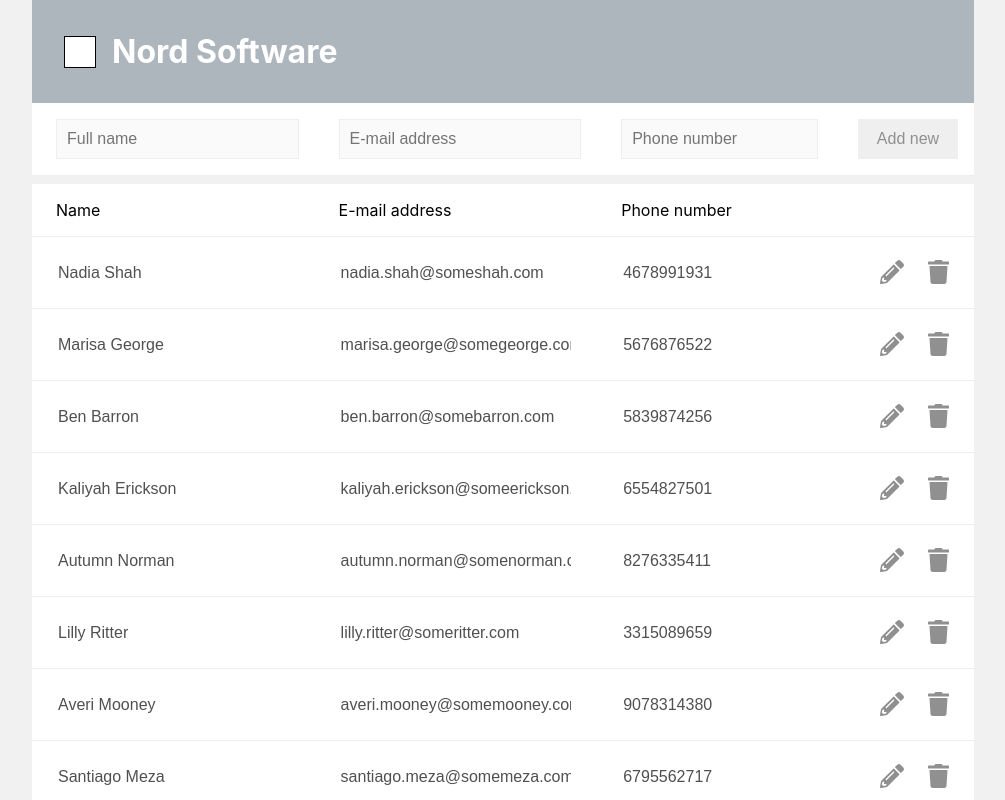
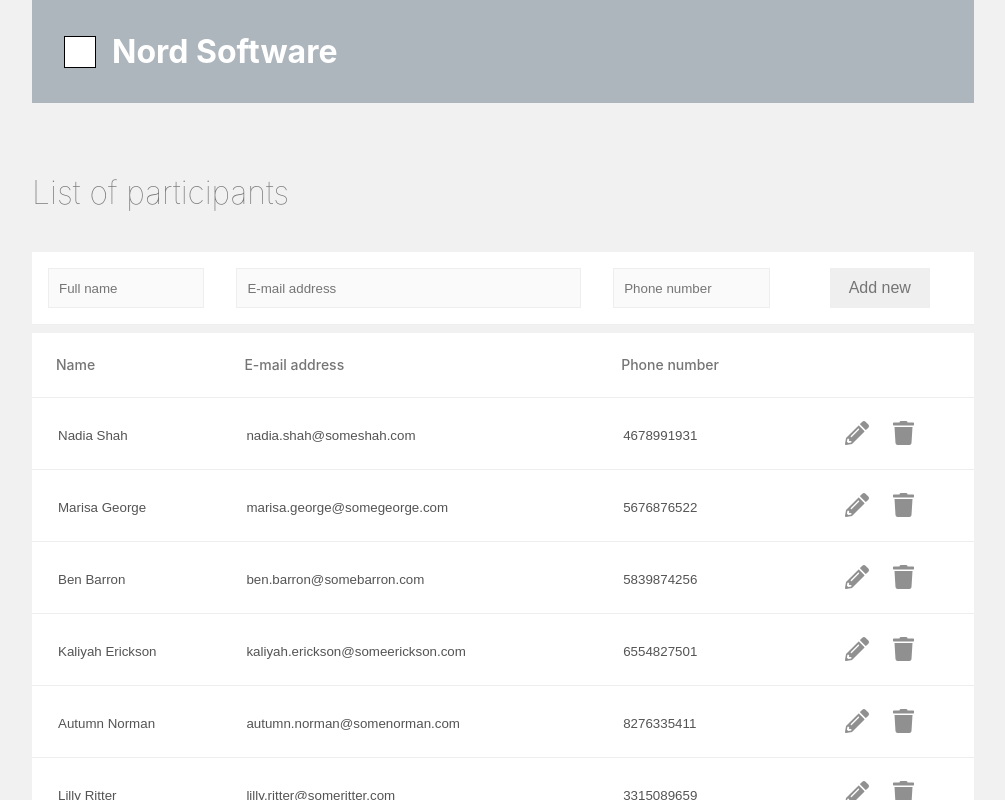
Before and after one commit to ramromail/contactbook, a React (Create React App) app: page / in a window 1280 px wide. Shown: the top 800 px of the page, without its empty margins (137-1142 px from the left). Built offline with nearby package versions, Linux system fonts and the light colour scheme.

Commit message:
mostly done, todo: sorting icons

```diff
--- a/src/App.css
+++ b/src/App.css
@@ -3,7 +3,7 @@
 }
 
 .header {
-  background-color: rgb(173,181,189);
+  background-color: rgb(173, 181, 189);
   color: white;
   width: 100%;
   padding: 32px;
@@ -23,6 +23,12 @@
   margin: 0;
 }
 
+.listHeader {
+  color: #757575;
+  margin: 70px 0 40px 0;
+  font-weight: 100;
+}
+
 body {
   background-color: #f1f1f1;
 }
@@ -33,7 +39,6 @@ body {
   margin: 0 auto;
   clear: both;
 }
-
 
 table {
   border-collapse: collapse;
@@ -50,26 +55,37 @@ td input {
 }
 
 table td:nth-child(1) {
-  width: 30%;
+  width: 20%;
 }
 
 table td:nth-child(2) {
-  width: 30%;
+  width: 40%;
 }
 
 table td:nth-child(3) {
-  width: 30;
+  width: 20%;
 }
 
 table td:nth-child(4) {
-  width: 10%;
+  width: 20%;
+  text-align: center;
+}
+
+table.addcontacts thead tr td {
+  padding: 16px;
+}
+
+table.contactsList thead tr td {
+  padding: 24px;
 }
 
 table.addcontacts thead tr td,
-table.contactsList thead tr td
-{
-  padding: 16px 16px 16px 24px;
+table.contactsList thead tr td {
   height: 48px;
+  color: #757575;
+  font-size: 14px;
+  line-height: 16px;
+  font-weight: 500;
 }
 
 table.contactsList tbody tr td {
@@ -95,19 +111,45 @@ button {
   font-size: 16px;
   width: 100px;
   height: 40px;
-  color: #909090;
+  color: #757575;
+  cursor: pointer;
 }
 
-input[type="text"],
-input[type="email"] {
+.cancelButton, .saveButton {
+  display: inline-block;
+  width: 40%;
+  margin: 0 5px;
+  height: 40px;
+}
+
+.cancelButton {
+  color: #0077ff;
+}
+
+.saveButton {
+  background-color: #0077ff;
+  color: #FFFFFF;
+}
+
+.cancelButton:hover {
+  background-color: rgba(0,0,0,0.2);
+}
+
+.saveButton:hover {
+  background-color:  rgba(0,0,255, 0.8);
+}
+
+.addcontacts  button:hover {
+  background-color: rgba(0,0,0,0.2);
+}
+
+/* input[type="text"], input[type="email"] {
   color: #505050;
   font-size: 16px;
   font-weight: 400;
-  /* width: 100%; */
-}
+} */
 
-.addcontacts input[type="email"],
-.addcontacts input[type="text"] {
+.addcontacts input[type="email"], .addcontacts input[type="text"] {
   padding: 0 10px;
   height: 40px;
   color: #919191;
@@ -115,12 +157,32 @@ input[type="email"] {
   border: 1px solid #EEEEEE;
 }
 
+.contactsList input[type="email"]:enabled, .contactsList input[type="text"]:enabled {
+  padding: 0 10px;
+  height: 40px;
+  color: #919191;
+  background-color: #FAFAFA;
+  border: 1px solid #EEEEEE;
+}
+
+table.contactsList thead tr td > span:hover{
+  cursor: pointer;
+  background-color: #eee;
+  padding: 5px 5px 5px 2px;
+}
+
 table.contactsList tbody tr td input {
   border: 0;
+  background-color: transparent;
 }
 
 .faicons {
-  margin-right: 24px;
+  margin: 12px;
   font-size: 24px;
   color: #909090;
+  cursor: pointer;
 }
+
+table.contactsList tbody tr:hover  {
+  background-color: rgba(0,0,0,0.1);
+}
--- a/src/App.js
+++ b/src/App.js
@@ -1,5 +1,4 @@
 import React from "react";
-// import logo from "./logo.svg";
 import "./App.css";
 
 import Header from "./Components/header";
@@ -21,12 +20,28 @@ class App extends React.Component {
         emailAddress: "",
         phoneNumber: "",
         id: ""
+      },
+      itemToEdit: {
+        fullName: "",
+        emailAddress: "",
+        phoneNumber: "",
+        id: ""
+      },
+      sort: {
+        name: "default",
+        email: "default",
+        phone: "default",
       }
     };
+
     this.addItem = this.addItem.bind(this);
-    this.handleInput = this.handleInput.bind(this);
+    this.cancelEdit = this.cancelEdit.bind(this);
+    this.saveItem = this.saveItem.bind(this);
+    this.handleAddInput = this.handleAddInput.bind(this);
+    this.handleEditInput = this.handleEditInput.bind(this);
+    this.editItem = this.editItem.bind(this);
     this.deleteItem = this.deleteItem.bind(this);
-    this.setUpdate = this.setUpdate.bind(this);
+    this.sortTable = this.sortTable.bind(this);
   }
 
   componentDidMount() {
@@ -54,20 +69,15 @@ class App extends React.Component {
   addItem(e) {
     e.preventDefault();
     const newItem = this.state.currentItem;
-    if (newItem.fullName === "") {
-      alert('Please provide a name.');
-      return false;
-    }
-    else if (newItem.emailAddress === "") {
-      alert('Please provide a valid e-mail address.');
-      return false;
-    }
-    else if (newItem.phoneNumber === "") {
-      alert('Please provide a valid phone number.');
+    const errorString = this.validateInputs(newItem);
+
+    if (true !== errorString) {
+      alert('Please fix these issues:\n' + errorString);
       return false;
     }
     else {
-      const items = [...this.state.items, newItem];
+      const items = [newItem, ...this.state.items];
+
       this.setState({
         items: items,
         currentItem: {
@@ -79,7 +89,7 @@ class App extends React.Component {
       });
     }
   }
-  handleInput(e) {
+  handleAddInput(e) {
     const name = e.target.name;
     this.setState({
       currentItem: {
@@ -89,31 +99,191 @@ class App extends React.Component {
       }
     });
   }
+  handleEditInput(e) {
+    const name = e.target.name;
+    this.setState({
+      itemToEdit: {
+        ...this.state.itemToEdit,
+        [name]: e.target.value,
+      }
+    });
+  }
+  saveItem(id) {
+    const items = this.state.items;
+    const itemToEdit = this.state.itemToEdit;
+    const errorString = this.validateInputs(itemToEdit);
+
+    if (true !== errorString) {
+      alert('Please fix these issues:\n' + errorString);
+      return false;
+    }
+    else {
+
+      items.forEach(item => {
+        if (item.id === id) {
+          item.fullName = itemToEdit.fullName;
+          item.emailAddress = itemToEdit.emailAddress;
+          item.phoneNumber = itemToEdit.phoneNumber;
+        }
+      });
+
+      this.setState({
+        items: items,
+        itemToEdit: {
+          fullName: "",
+          emailAddress: "",
+          phoneNumber: "",
+          id: ""
+        }
+      });
+
+      this.cancelEdit(id);
+    }
+  }
+
+  editItem(key) {
+    const items = this.state.items;
+
+    let fname = '',
+      email = '',
+      phone = '';
+
+    items.forEach(item => {
+      if (item.id === key) {
+        item.edit = true;
+
+        fname = item.fullName;
+        email = item.emailAddress;
+        phone = item.phoneNumber;
+
+      }
+      else {
+        item.edit = false;
+      }
+    });
+
+    this.setState({
+      itemToEdit: {
+        fullName: fname,
+        emailAddress: email,
+        phoneNumber: phone,
+        id: key
+      }
+    });
+
+    this.setState({
+      items: items
+    });
+
+  }
+  cancelEdit(key) {
+    const items = this.state.items;
+    items.forEach(item => {
+      item.edit = false;
+    });
+
+    this.setState({
+      items: items
+    });
+
+  }
+
   deleteItem(key) {
-    console.log("delete: " + key);
     const filteredItems = this.state.items.filter(item => item.id !== key);
     this.setState({
       items: filteredItems
     });
   }
-  setUpdate(name, text, key) {
-    console.log(name, text, key);
-    // console.log("items:" + this.state.items);
-    const items = this.state.items;
-    items.forEach(item => {
-      if (item.id === key) {
-        console.log(item.key + "    " + key);
-        item[name] = text;
+
+  sortTable(colName) {
+
+    let items = this.state.items, sortOrder = '';
+
+    if(this.state.sort[colName] === 'default' || this.state.sort[colName] === 'desc') {
+      sortOrder = 'asc';
+    }
+    else {
+      sortOrder = 'desc';
+    }
+
+    if(colName === 'name') {
+      if(sortOrder === 'asc') {
+        items.sort((a, b) => a.fullName.localeCompare(b.fullName));
+      }
+      else {
+        items.sort((a, b) => b.fullName.localeCompare(a.fullName));
+      }
+    }
+    else if(colName === 'email') {
+      if(sortOrder === 'asc') {
+        items.sort((a, b) => a.emailAddress.localeCompare(b.emailAddress));
+      }
+      else {
+        items.sort((a, b) => b.emailAddress.localeCompare(a.emailAddress));
+      }
+    }
+    else if(colName === 'phone') {
+      if(sortOrder === 'asc') {
+        items.sort((a, b) => a.phoneNumber.localeCompare(b.phoneNumber));
+      }
+      else {
+        items.sort((a, b) => b.phoneNumber.localeCompare(a.phoneNumber));
+      }
+    }
+
+    this.setState({
+      items,
+      sort: {
+        [colName]: sortOrder
       }
     });
-    this.setState({
-      items: items
-    });
+
   }
+
+  validateInputs(item) {
+    const name = item.fullName.toString();
+    const email = item.emailAddress.toString();
+    const phone = item.phoneNumber.toString();
+
+    const fullNamePattern = /^[a-zA-Z0-9.\s]{5,30}$/;
+    const emailAddPattern = /^[a-zA-Z0-9.-]{3,15}@[a-zA-Z0-9-]{3,10}.[a-zA-Z]{2,5}$/;
+    const phoneNumPattern = /^\d{10}$/;
+
+    let errorString = '';
+
+    if (name === '') {
+      errorString += '\t- Name cannot be empty\n';
+    }
+    else if (fullNamePattern.test(name) === false) {
+      errorString += '\t- Name can only contain letters, numbers and space and must be 5-20 characters.\n';
+    }
+
+    if (email === "") {
+      errorString += '\t- Email address cannot be empty\n';
+    }
+    else if (emailAddPattern.test(email) === false) {
+      errorString += '\t- Please enter a valid email address\n';
+    }
+
+    if (phone === "") {
+      errorString += '\t- Phone number cannot be empty\n';
+    }
+    else if (phoneNumPattern.test(phone) === false) {
+      errorString += '\t- Phone number can only contain numbers and must have 10 digits\n';
+    }
+
+    if (errorString === '') {
+      return true;
+    }
+
+    return errorString;
+  }
+
   render() {
     return (
       <div className="App">
         <Header />
+        <h1 className="listHeader">List of participants</h1>
         <form id="to-do-form" onSubmit={this.addItem}>
           <table className="addcontacts">
             <thead>
@@ -124,7 +294,7 @@ class App extends React.Component {
                     placeholder="Full name"
                     name="fullName"
                     value={this.state.currentItem.fullName}
-                    onChange={this.handleInput}
+                    onChange={this.handleAddInput}
                   ></input>
                 </td>
                 <td>
@@ -133,7 +303,7 @@ class App extends React.Component {
                     placeholder="E-mail address"
                     name="emailAddress"
                     value={this.state.currentItem.emailAddress}
-                    onChange={this.handleInput}
+                    onChange={this.handleAddInput}
                   ></input>
                 </td>
                 <td>
@@ -142,7 +312,7 @@ class App extends React.Component {
                     placeholder="Phone number"
                     name="phoneNumber"
                     value={this.state.currentItem.phoneNumber}
-                    onChange={this.handleInput}
+                    onChange={this.handleAddInput}
                   ></input>
                 </td>
                 <td>
@@ -155,8 +325,13 @@ class App extends React.Component {
 
         <ListItems
           items={this.state.items}
+          itemToEdit={this.state.itemToEdit}
+          cancelEdit={this.cancelEdit}
+          editItem={this.editItem}
+          saveItem={this.saveItem}
           deleteItem={this.deleteItem}
-          setUpdate={this.setUpdate}
+          handleEditInput={this.handleEditInput}
+          sortTable={this.sortTable}
         />
       </div>
     );
--- a/src/Components/listitems.js
+++ b/src/Components/listitems.js
@@ -3,64 +3,91 @@ import React from "react";
 import { FontAwesomeIcon } from "@fortawesome/react-fontawesome";
 
 function ListItems(props) {
+
   const items = props.items;
+  const itemToEdit = props.itemToEdit;
+
   const listItems = items.map(item => {
-    // console.log(item);
+
+    const editMode = item.edit;
+    let uiControls;
+
+    if (editMode) {
+      uiControls = <div>
+        <button
+          className="cancelButton"
+          onClick={() => {
+            props.cancelEdit(item.id);
+          }}>
+          Cancel
+          </button>
+        <button
+          className="saveButton"
+          onClick={(e) => {
+            props.saveItem(item.id);
+          }}
+        >
+          Save
+          </button>
+      </div>
+
+    } else {
+      uiControls = <div>
+        <FontAwesomeIcon
+          className="faicons"
+          onClick={() => {
+            props.editItem(item.id);
+          }}
+          icon="pencil-alt"
+        />
+
+        <FontAwesomeIcon
+          className="faicons"
+          onClick={() => {
+            if (window.confirm('Are you sure you wish to delete this item?')) props.deleteItem(item.id)
+          }}
+          icon="trash"
+        />
+      </div>
+    }
+
     return (
       <tr key={item.id} data-id={item.id}>
         <td>
           <input
             name="fullName"
             type="text"
-            value={item.fullName}
+            value={item.edit ? itemToEdit.fullName : item.fullName}
             onChange={e => {
-              props.setUpdate(e.target.name, e.target.value, item.id);
+              props.handleEditInput(e);
             }}
+            disabled={!item.edit}
           />
         </td>
         <td>
           <input
             name="emailAddress"
             type="text"
-            value={item.emailAddress}
+            value={item.edit ? itemToEdit.emailAddress : item.emailAddress}
             onChange={e => {
-              props.setUpdate(e.target.name, e.target.value, item.id);
+              props.handleEditInput(e);
             }}
+            disabled={!item.edit}
           />
         </td>
         <td>
           <input
             name="phoneNumber"
             type="text"
-            value={item.phoneNumber}
+            value={item.edit ? itemToEdit.phoneNumber : item.phoneNumber}
             onChange={e => {
-              props.setUpdate(e.target.name, e.target.value, item.id);
+              props.handleEditInput(e);
             }}
+            disabled={!item.edit}
           />
         </td>
         <td>
-          {/* <button
-            onClick={() => {
-              props.deleteItem(item.id);
-            }}
-          >
-            Del
-          </button> */}
-          <FontAwesomeIcon
-            className="faicons"
-            onClick={() => {
-              props.deleteItem(item.id);
-            }}
-            icon="pencil-alt"
-          />
-
-          <FontAwesomeIcon
-            className="faicons"
-            onClick={() => {
-              props.deleteItem(item.id);
-            }}
-            icon="trash"
-          />
+          {uiControls}
         </td>
       </tr>
     );
@@ -70,9 +97,9 @@ function ListItems(props) {
     <table className="contactsList">
       <thead>
         <tr>
-          <td>Name</td>
-          <td>E-mail address</td>
-          <td>Phone number</td>
+          <td><span onClick={e => props.sortTable('name')}>Name</span></td>
+          <td><span onClick={e => props.sortTable('email')}>E-mail address</span></td>
+          <td><span onClick={e => props.sortTable('phone')}>Phone number</span></td>
           <td></td>
         </tr>
       </thead>
```
